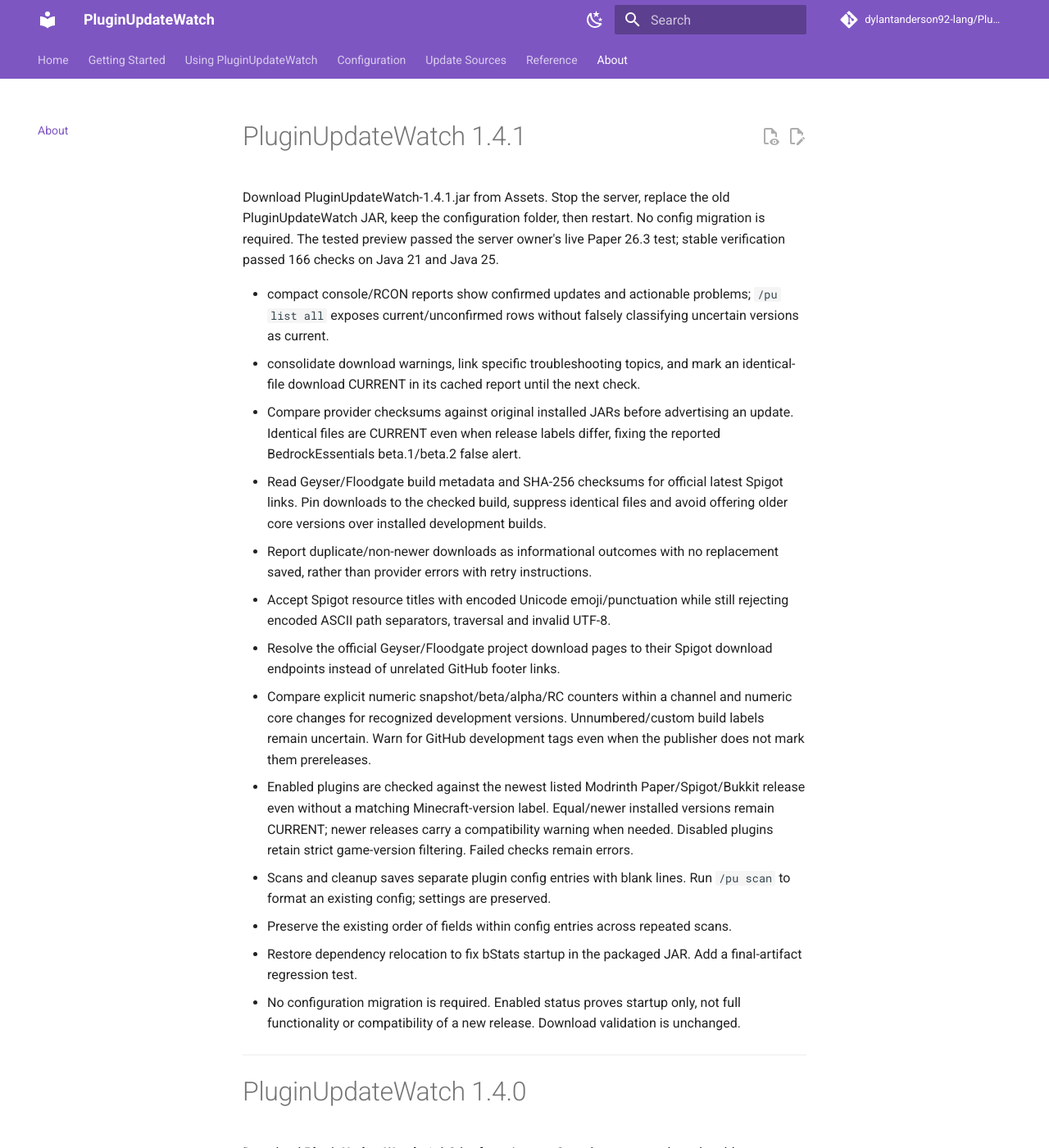
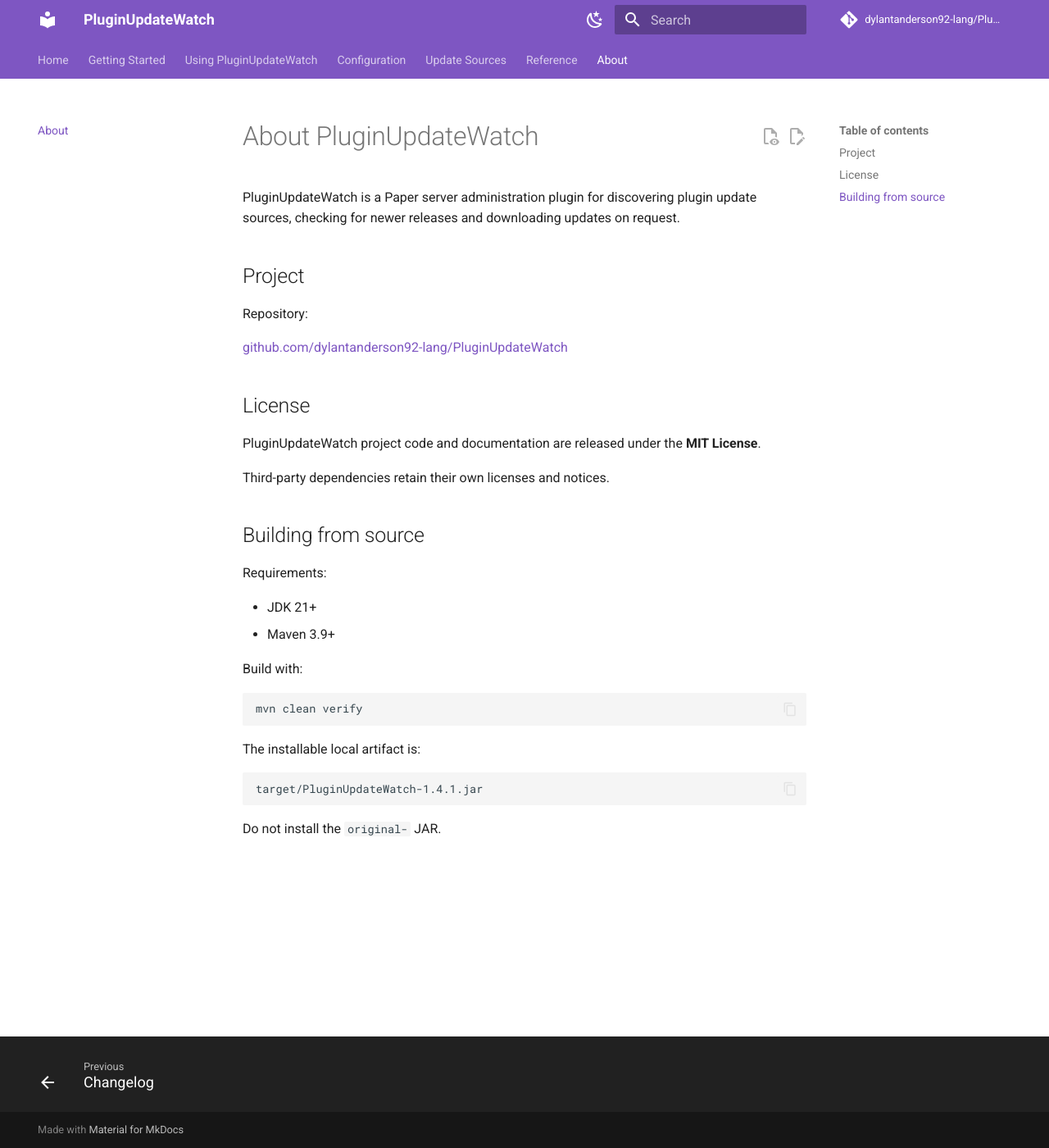
Before and after one commit to dylantanderson92-lang/PluginUpdateWatch, an MkDocs documentation site: the page built from docs/about.md, in a window 1280 px wide and 1400 px high. Shown: the whole window at 82% size. Built offline with MkDocs 1.6.1 and Material for MkDocs 9.7.7, drawn with Linux system fonts in a browser that asks for light colours; comment, search, counter and statistics services are not loaded; some of the changed text lies outside the part shown.

Commit message:
Finalize stable release notes and project build instructions

```diff
--- a/docs/about.md
+++ b/docs/about.md
@@ -1,47 +1,18 @@
-# PluginUpdateWatch 1.4.1
+# About PluginUpdateWatch
 
-Download PluginUpdateWatch-1.4.1.jar from Assets. Stop the server, replace the old PluginUpdateWatch JAR, keep the configuration folder, then restart. No config migration is required. The tested preview passed the server owner's live Paper 26.3 test; stable verification passed 166 checks on Java 21 and Java 25.
+PluginUpdateWatch is a Paper server administration plugin for discovering plugin update sources, checking for newer releases and downloading updates on request.
 
-- compact console/RCON reports show confirmed updates and actionable problems; `/pu list all` exposes current/unconfirmed rows without falsely classifying uncertain versions as current.
-- consolidate download warnings, link specific troubleshooting topics, and mark an identical-file download CURRENT in its cached report until the next check.
+## Project
 
-- Compare provider checksums against original installed JARs before advertising an update. Identical files are CURRENT even when release labels differ, fixing the reported BedrockEssentials beta.1/beta.2 false alert.
-- Read Geyser/Floodgate build metadata and SHA-256 checksums for official latest Spigot links. Pin downloads to the checked build, suppress identical files and avoid offering older core versions over installed development builds.
-- Report duplicate/non-newer downloads as informational outcomes with no replacement saved, rather than provider errors with retry instructions.
-- Accept Spigot resource titles with encoded Unicode emoji/punctuation while still rejecting encoded ASCII path separators, traversal and invalid UTF-8.
-- Resolve the official Geyser/Floodgate project download pages to their Spigot download endpoints instead of unrelated GitHub footer links.
-- Compare explicit numeric snapshot/beta/alpha/RC counters within a channel and numeric core changes for recognized development versions. Unnumbered/custom build labels remain uncertain. Warn for GitHub development tags even when the publisher does not mark them prereleases.
-- Enabled plugins are checked against the newest listed Modrinth Paper/Spigot/Bukkit release even without a matching Minecraft-version label. Equal/newer installed versions remain CURRENT; newer releases carry a compatibility warning when needed. Disabled plugins retain strict game-version filtering. Failed checks remain errors.
-- Scans and cleanup saves separate plugin config entries with blank lines. Run `/pu scan` to format an existing config; settings are preserved.
-- Preserve the existing order of fields within config entries across repeated scans.
-- Restore dependency relocation to fix bStats startup in the packaged JAR. Add a final-artifact regression test.
-- No configuration migration is required. Enabled status proves startup only, not full functionality or compatibility of a new release. Download validation is unchanged.
+Repository:
 
----
+[github.com/dylantanderson92-lang/PluginUpdateWatch](https://github.com/dylantanderson92-lang/PluginUpdateWatch)
 
-# PluginUpdateWatch 1.4.0
+## License
 
-Download **PluginUpdateWatch-1.4.0.jar** from Assets. Stop the server, replace the older PluginUpdateWatch JAR, keep the configuration folder, then restart.
+PluginUpdateWatch project code and documentation are released under the **MIT License**.
 
-- Finalize the 1.4 preview as a stable release with explicit HTTPS web sources, quiet console output and prerelease selection support.
-- Preserve config compatibility for existing `jar/source` entries, legacy `plugins:` entries and older checksum settings while keeping stricter safety checks for modern downloads.
-- Keep Paper 1.21.11–26.3 compatibility and Java 21/25 verification as part of the standard release validation.
-- No migration is required from 1.3.x, but administrators should review the config if they rely on older defaults or explicit web-source settings.
-
-Validation: Maven `clean verify` passed on Java 21 and Java 25, and the exact verified release artifact is published with checksum verification and generated release notes.
-
----
-
-# PluginUpdateWatch 1.3.3
-
-Download **PluginUpdateWatch-1.3.3.jar** from Assets. Stop the server, replace the older PluginUpdateWatch JAR, keep the configuration folder, then restart.
-
-- Add the standard bStats client for PluginUpdateWatch (ID 34400), bundled and relocated to prevent dependency conflicts.
-- Usage reporting defaults to enabled, including for older configurations. Set `metrics.enabled: false` in PluginUpdateWatch's config and run `/pu reload` to opt out. The shared bStats global opt-o[...]
-- Report only standard bStats data; no installed-plugin list, source links, update results or custom charts are submitted.
-- Validate `metrics.enabled` as a YAML boolean. Invalid values reject configuration loading rather than silently enabling reporting; use unquoted `true` or `false`.
-- Avoid duplicate metrics clients on reload and stop the reporting client when disabled. Metrics initialization failures are logged without disabling update checks.
-- Document the public bStats dashboard/API, reported data, opt-out controls and reporting delay. Active reporting servers are not lifetim…307 tokens truncated…own licenses and notices.
+Third-party dependencies retain their own licenses and notices.
 
 ## Building from source
 
```
Also changed, not shown: RELEASE-NOTES.md (+5 -3 lines).
